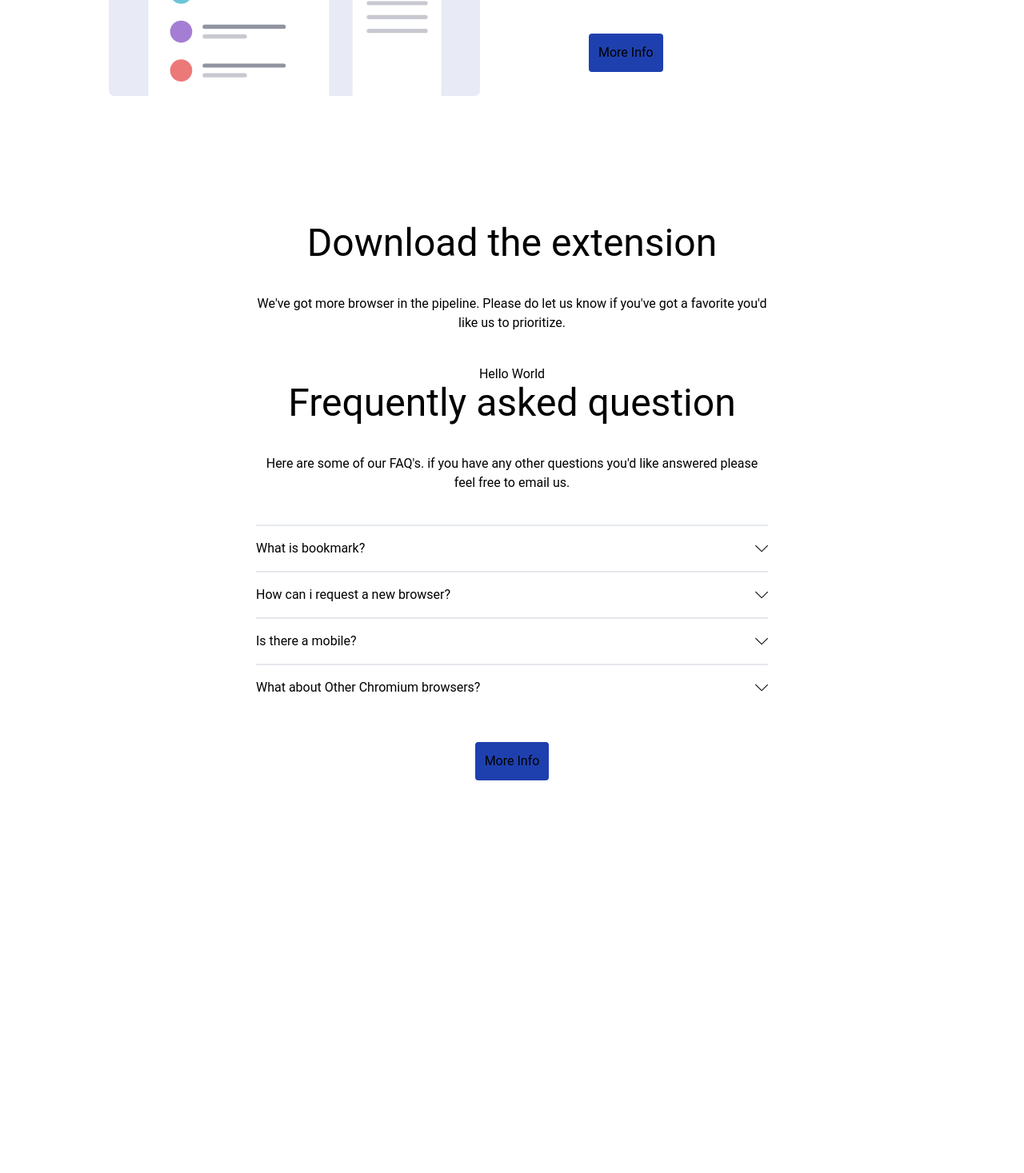
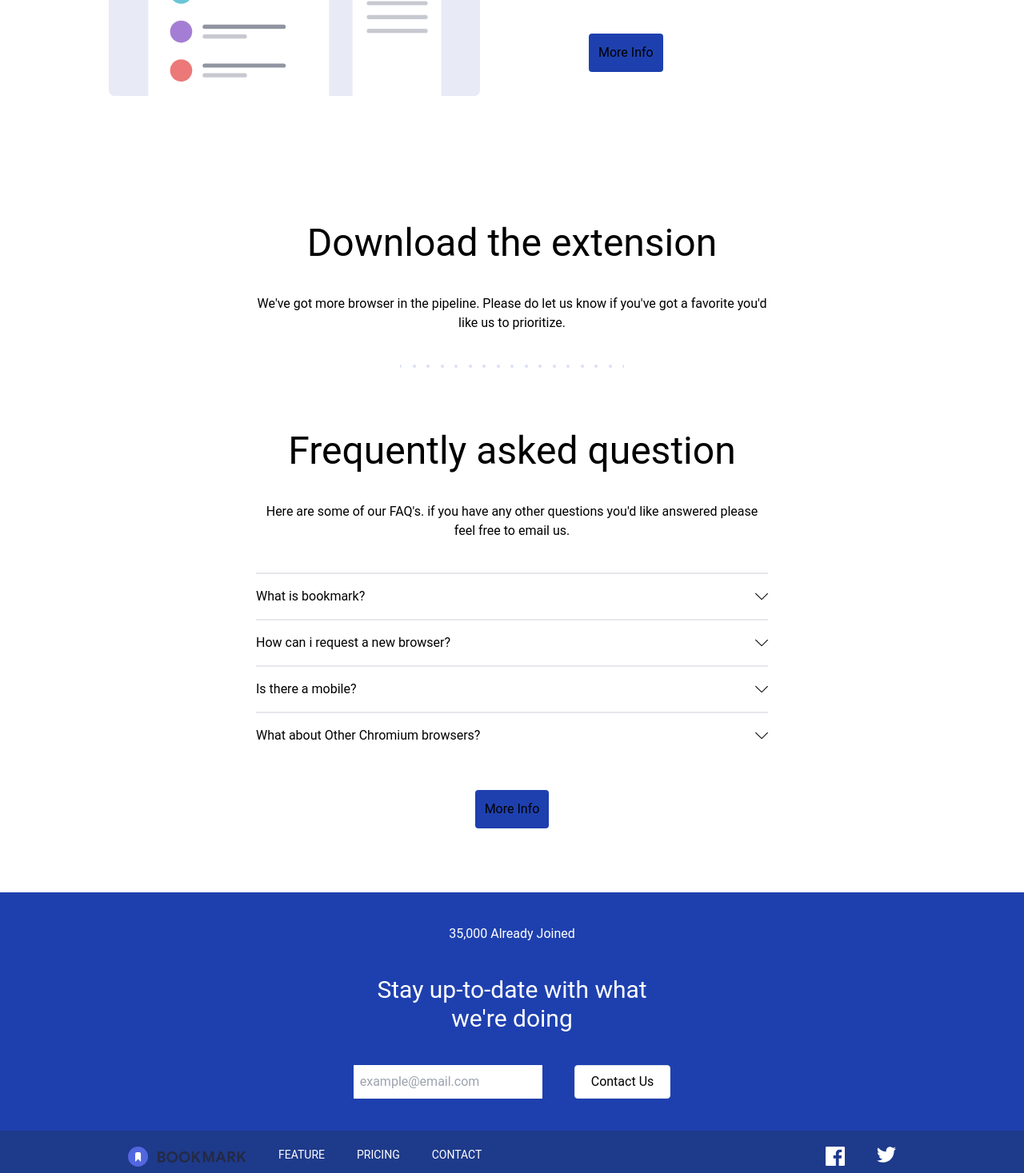
Before and after one commit to itsTari/bookmark-landing-page, a React (Vite) app: page / in a window 1280 px wide. Shown: the part 1330-2797 px from the top of the page at 80% size. Before the commit the page ends 2306 px from the top, so only its background shows below. Built offline with nearby package versions, Linux system fonts and the light colour scheme.

Commit message:
built the footer component

```diff
--- a/src/App.jsx
+++ b/src/App.jsx
@@ -2,25 +2,14 @@ import "./App.css";
 import { Route, createBrowserRouter, createRoutesFromElements, RouterProvider } from "react-router-dom";
 import Main from './Layout/Main'
 import Hero from "./component/Hero";
-import Features from "./component/Features";
-import ExtentionsDisplay from "./component/ExtentionsDisplay";
-import Faq from "./component/Faq";
 
 function App() {
   const router = createBrowserRouter(createRoutesFromElements(
   <Route path="/" element={<Main/>} >
-
+    <Route index element={<Hero/>}/>
   </Route>))
   return (
-    <>
-
     <RouterProvider router={router}/>
-    <Hero/>
-    <Features/>
-    <ExtentionsDisplay/>
-    <Faq/>
-
-    </>
   );
 }
 export default App;
--- a/src/Layout/Main.jsx
+++ b/src/Layout/Main.jsx
@@ -1,11 +1,13 @@
 import { Outlet } from "react-router-dom";
 import Navbar from "../component/Navbar";
+import Footer from "../component/Footer";
 
 const Main = () => {
   return (
     <>
         <Navbar/>
         <Outlet/>
+        <Footer/>
     </>
 
   )
--- a/src/component/Extentions.jsx
+++ b/src/component/Extentions.jsx
@@ -1,40 +1,13 @@
-const content = [
-    {
-        id: '1',
-        image:'../assets/images/logo-chrome.svg',
-        description:'Add to Chrome',
-        type: 'Minimum version 62',
-        btn: 'Add & Install Extention'
-    },
-    {
-        id: '2',
-        image:'../assets/images/logo-firefox.svg',
-        description:'Add to Firefox',
-        type: 'Minimum version 65',
-        btn: 'Add & Install Extention'
-    },
-    {
-        id: '3',
-        image:'../assets/images/logo-opera.svg',
-        description:'Add to Opera',
-        type: 'Minimum version 46',
-        btn: 'Add & Install Extention'
-    },
-]
-const Extentions = () => {
-
+const Extentions = ({description, type, btn, image}) => {
+  console.log(description)
   return (
     <>
-    <h1>Hello World</h1>
-      {content.map((items, id)=> {
-        <div key={id}>
-            <img src={items.image}/>
-            <h2 className="text-2xl">{items.description}</h2>
-            <p>{items.type}</p>
-            <button>{items.btn}</button>
+        <div>
+            <img src={image}/>
+            <h2 className="text-2xl">{description}</h2>
+            <p>{type}</p>
+            <button>{btn}</button>
         </div>
-        // console.log(items.type)
-      })}
     </>
   )
 }
--- /dev/null
+++ b/src/component/ExtentionsData.jsx
@@ -0,0 +1,24 @@
+const content = [
+    {
+        id: '1',
+        image:'../assets/images/logo-chrome.svg',
+        description:'Add to Chrome',
+        type: 'Minimum version 62',
+        btn: 'Add & Install Extention'
+    },
+    {
+        id: '2',
+        image:'../assets/images/logo-firefox.svg',
+        description:'Add to Firefox',
+        type: 'Minimum version 65',
+        btn: 'Add & Install Extention'
+    },
+    {
+        id: '3',
+        image:'../assets/images/logo-opera.svg',
+        description:'Add to Opera',
+        type: 'Minimum version 46',
+        btn: 'Add & Install Extention'
+    },
+]
+export default content;
--- a/src/component/ExtentionsDisplay.jsx
+++ b/src/component/ExtentionsDisplay.jsx
@@ -1,12 +1,23 @@
 import Extentions from "./Extentions"
+import content from "./ExtentionsData"
+import Bg from '../assets/images/bg-dots.svg'
 const ExtentionsDisplay = () => {
   return (
     <section className="flex items-center  flex-col gap-10 py-0">
         <h1 className="text-3xl sm:text-5xl">Download the extension</h1>
         <p className="w-full text-center sm:w-1/2">We've got more browser in the pipeline. Please do let us know if you've got a favorite you'd like us to prioritize.</p>
-        <div>
-            <Extentions />
-        </div>
+        <img src={Bg}/>
+        {content.map((items, id)=>{
+          <Extentions
+            key={id}
+            description={items.description}
+            type={items.type}
+            image={items.image}
+            btn={items.btn}
+          />
+        } )}
+
+
     </section>
   )
 }
--- a/src/component/Faq.jsx
+++ b/src/component/Faq.jsx
@@ -7,7 +7,7 @@ const Faq = () => {
         setActive((prevId) => (prevId === id ? null : id));
        };
   return (
-    <section className="flex items-center  flex-col gap-10" >
+    <section className="flex items-center  flex-col gap-10 py-20" >
         <h1 className="text-2xl sm:text-5xl">Frequently asked question</h1>
         <p className="w-full sm:w-1/2 text-center"> Here are some of our FAQ's. if you have any other questions you'd like answered please feel free to email us. </p>
         <div className='w-full sm:w-1/2'>
--- /dev/null
+++ b/src/component/Footer.jsx
@@ -0,0 +1,18 @@
+import FooterNav from "./FooterNav"
+const Footer = () => {
+  return (
+    <>
+      <section className="flex flex-col items-center justify-between gap-10 py-10 bg-blue-800 text-white">
+        <h4>35,000 Already Joined</h4>
+        <h2 className="text-3xl text-center">Stay up-to-date with what <br/> we're doing</h2>
+        <div className="flex text-center gap-10">
+            <input className="px-2 border-red-500 outline-none" placeholder="example@email.com" required/>
+            <button className="border rounded bg-white text-black px-5 py-2  hover:border-red-500 hover:text-red-500">Contact Us</button>
+        </div>
+      </section>
+      <FooterNav/>
+    </>
+  )
+}
+
+export default Footer
--- /dev/null
+++ b/src/component/FooterNav.jsx
@@ -0,0 +1,28 @@
+import { NavLink } from "react-router-dom"
+import Logo from '../assets/images/logo-bookmark.svg'
+import FaceBook from '../assets/images/icon-facebook.svg'
+import Twitter from '../assets/images/icon-twitter.svg'
+const FooterNav = () => {
+  return (
+    <footer className="flex flex-col sm:flex-row justify-between py-5 px-5 sm:px-40 gap-5  bg-blue-900 text-white">
+        <div className="flex gap-7 sm:gap-10 text-sm">
+         <img src={Logo}></img>
+          <NavLink to="/feature" className="uppercase hover:text-red-500 cursor-pointer ">
+            feature
+          </NavLink>
+          <NavLink to="/pricing" className="uppercase hover:text-red-500 cursor-pointer">
+            pricing
+          </NavLink>
+          <NavLink to="/contact" className="uppercase hover:text-red-500 cursor-pointer">
+            Contact
+          </NavLink>
+        </div>
+        <div className="flex gap-10 ">
+            <NavLink><img className="hover:bg-red-800" src={FaceBook}/></NavLink>
+            <NavLink><img src={Twitter}/></NavLink>
+        </div>
+    </footer>
+  )
+}
+
+export default FooterNav
--- a/src/component/Hero.jsx
+++ b/src/component/Hero.jsx
@@ -1,7 +1,11 @@
 import Herobg from '../assets/images/illustration-hero.svg'
+import Features from './Features'
+import ExtentionsDisplay from './ExtentionsDisplay'
+import Faq from './Faq'
 const Hero = () => {
   return (
-    <section className='flex pt-20'>
+    <>
+      <section className='flex pt-20'>
         <div className='px-20'>
             <h1 className="capitalize text-6xl">a simple bookmark manager</h1>
             <p className='pt-10'> A clean and simple way interface to organize your favorite <br/>website. Open a new browser tab and see your site load <br/> instantly. Try it for free </p>
@@ -15,6 +19,11 @@ const Hero = () => {
             <img className='z-40' src={Herobg}/>
         </div>
     </section>
+    <Features/>
+    <ExtentionsDisplay/>
+    <Faq/>
+    </>
+
   )
 }
 
```
